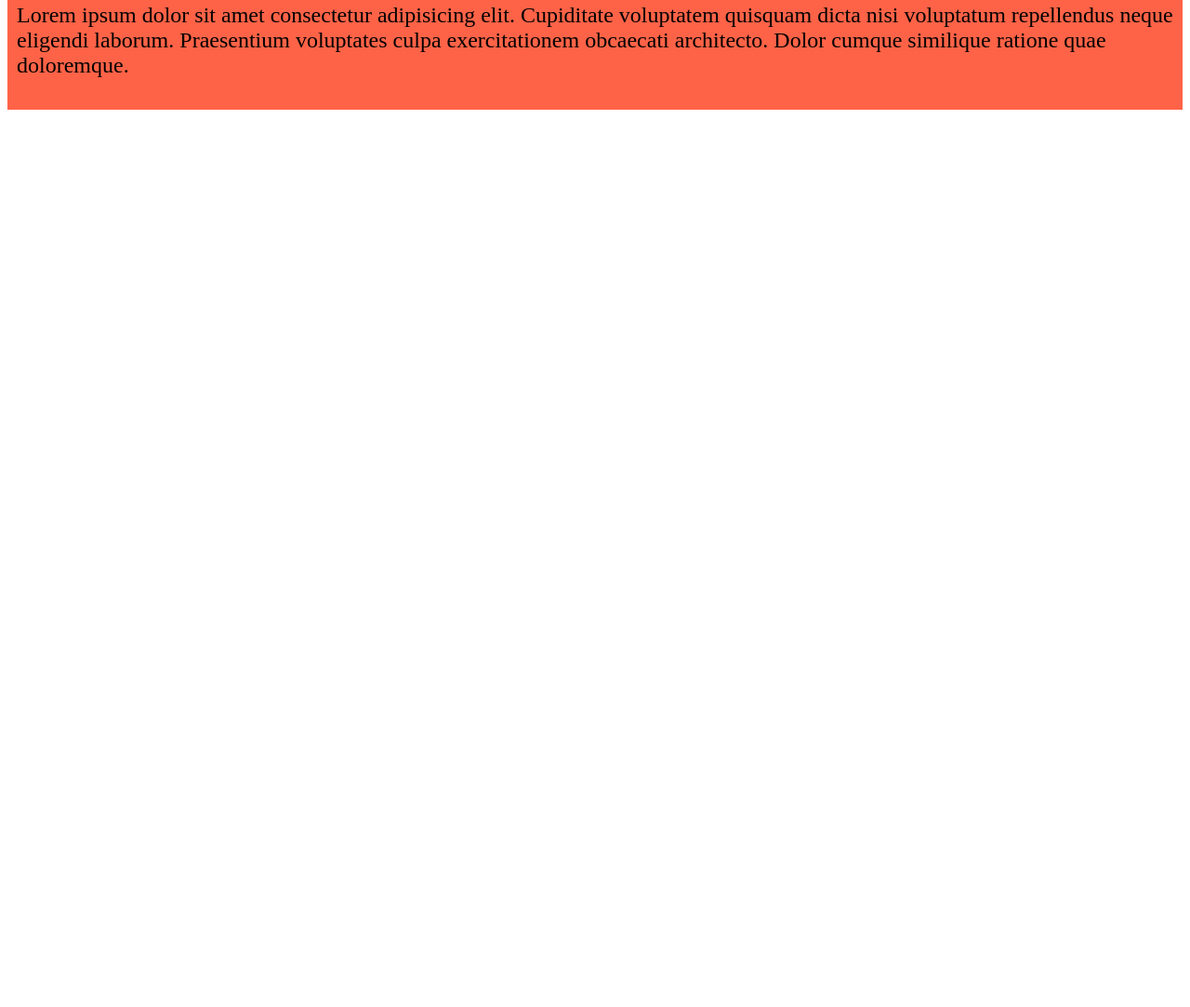
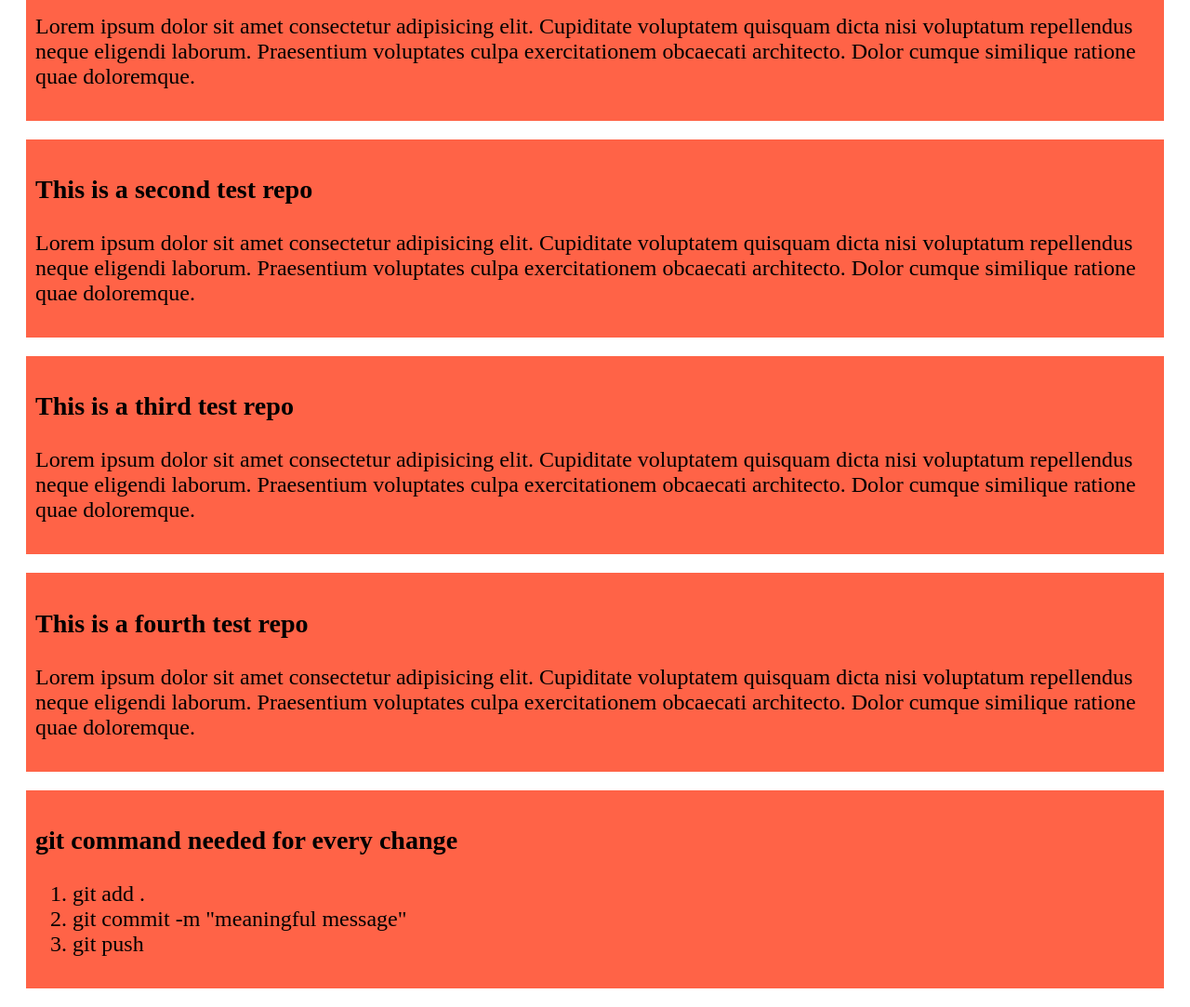
Before and after one commit to Jahirul83/test-repo, a plain HTML site: page index.html in a window 1280 px wide. Shown: the part 103-1186 px from the top of the page at 93% size. Before the commit the page ends 800 px from the top, so only its background shows below. Drawn offline with Linux system fonts and the light colour scheme.

Commit message:
add more blog and command list

```diff
--- a/index.html
+++ b/index.html
@@ -11,5 +11,25 @@
         <h3>This is a test repo</h3>
         <p>Lorem ipsum dolor sit amet consectetur adipisicing elit. Cupiditate voluptatem quisquam dicta nisi voluptatum repellendus neque eligendi laborum. Praesentium voluptates culpa exercitationem obcaecati architecto. Dolor cumque similique ratione quae doloremque.</p>
     </div>
+    <div>
+        <h3>This is a second test repo</h3>
+        <p>Lorem ipsum dolor sit amet consectetur adipisicing elit. Cupiditate voluptatem quisquam dicta nisi voluptatum repellendus neque eligendi laborum. Praesentium voluptates culpa exercitationem obcaecati architecto. Dolor cumque similique ratione quae doloremque.</p>
+    </div>
+    <div>
+        <h3>This is a third test repo</h3>
+        <p>Lorem ipsum dolor sit amet consectetur adipisicing elit. Cupiditate voluptatem quisquam dicta nisi voluptatum repellendus neque eligendi laborum. Praesentium voluptates culpa exercitationem obcaecati architecto. Dolor cumque similique ratione quae doloremque.</p>
+    </div>
+    <div>
+        <h3>This is a fourth test repo</h3>
+        <p>Lorem ipsum dolor sit amet consectetur adipisicing elit. Cupiditate voluptatem quisquam dicta nisi voluptatum repellendus neque eligendi laborum. Praesentium voluptates culpa exercitationem obcaecati architecto. Dolor cumque similique ratione quae doloremque.</p>
+    </div>
+    <div>
+        <h3>git command needed for every change</h3>
+        <ol>
+            <li>git add .</li>
+            <li>git commit -m "meaningful message"</li>
+            <li>git push</li>
+        </ol>
+    </div>
 </body>
 </html>
--- a/styles/blog.css
+++ b/styles/blog.css
@@ -2,4 +2,5 @@ div{
     background-color: tomato;
     padding: 10px;
     font-size: x-large;
+    margin: 20px;
 }
```
